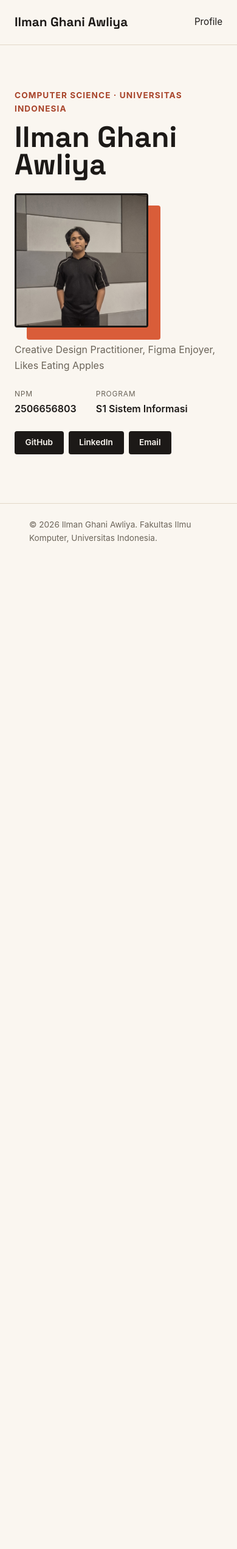
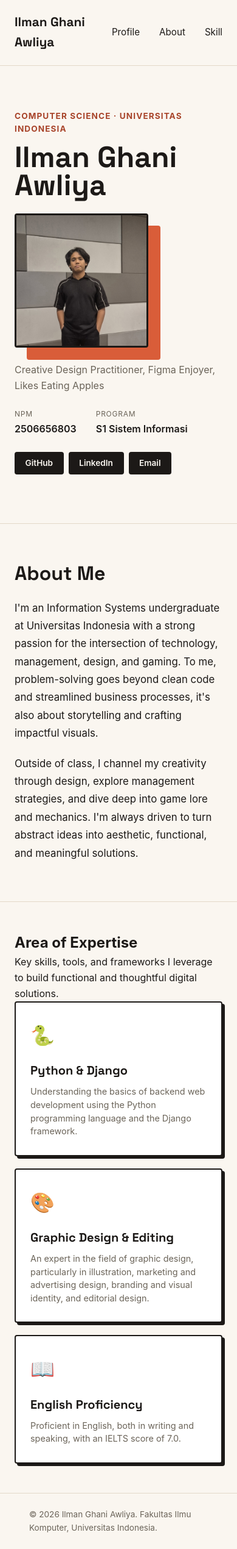
Before and after one commit to IlmanMaman/myportofolio, a Django app: page / in a window 390 px wide. Shown: the whole page at 61% size. Before the commit the page ends 890 px from the top, so only its background shows below. Run offline with Django 5.2, Linux system fonts and the light colour scheme.

Commit message:
Assignment 01 complete: Add About Me and Skills sections with responsive custom CSS and complete README reflections

```diff
--- a/static/css/style.css
+++ b/static/css/style.css
@@ -195,3 +195,107 @@ h1, .brand {
         justify-content: flex-start;
     }
 }
+
+.about-section {
+    padding: 4rem 0;
+    border-top: 1px solid var(--line);
+}
+
+.about-section .section-title {
+    font-family: "Space Grotesk", -apple-system, sans-serif;
+    font-size: clamp(2rem, 4vw, 2.75rem);
+    line-height: 1.1;
+    color: var(--ink);
+    margin-bottom: 1.5rem;
+}
+
+.about-content {
+    max-width: 720px;
+}
+
+.about-content p {
+    font-size: 1.05rem;
+    color: var(--ink);
+    line-height: 1.75;
+    margin-bottom: 1.25rem;
+}
+
+.about-content p:last-child {
+    margin-bottom: 0;
+}
+
+.skills-section {
+    padding: 4rem 0 5rem;
+    border-top: 1px solid var(--line);
+}
+
+.skills-header {
+    margin-bottom: 2.5rem;
+}
+
+.skills-header h2 {
+    font-family: "Space Grotesk", -apple-system, sans-serif;
+    font-size: clamp(2rem, 4vw, 2.75rem);
+    line-height: 1.1;
+    color: var(--ink);
+    margin-bottom: 0.5rem;
+}
+
+.skills-subtitle {
+    color: var(--text-muted);
+    font-size: 1rem;
+    max-width: 540px;
+}
+
+.skills-container {
+    display: grid;
+    grid-template-columns: repeat(3, 1fr);
+    gap: 1.5rem;
+}
+
+.skill-card {
+    background-color: #ffffff;
+    border: 2px solid var(--ink);
+    border-radius: var(--radius);
+    padding: 1.75rem 1.5rem;
+    display: flex;
+    flex-direction: column;
+    justify-content: space-between;
+    box-shadow: 4px 4px 0px var(--ink);
+    transition: transform 0.2s ease, box-shadow 0.2s ease;
+}
+
+.skill-card:hover {
+    transform: translate(-3px, -3px);
+    box-shadow: 7px 7px 0px var(--accent);
+}
+
+.skill-icon {
+    font-size: 2rem;
+    margin-bottom: 1rem;
+}
+
+.skill-name {
+    font-family: "Space Grotesk", -apple-system, sans-serif;
+    font-size: 1.25rem;
+    font-weight: 700;
+    color: var(--ink);
+    margin-bottom: 0.5rem;
+}
+
+.skill-description {
+    font-size: 0.9rem;
+    color: var(--text-muted);
+    line-height: 1.5;
+}
+
+@media (max-width: 600px) {
+    .skills-container {
+        grid-template-columns: 1fr;
+        gap: 1.25rem;
+    }
+
+    .skills-section {
+        padding: 3rem 0;
+    }
+}
--- a/templates/index.html
+++ b/templates/index.html
@@ -15,6 +15,8 @@
             <a href="#profile" class="brand">Ilman Ghani Awliya</a>
             <nav>
                 <a href="#profile">Profile</a>
+                <a href="#about">About</a>
+                <a href="#skills">Skill</a>
             </nav>
         </div>
     </header>
@@ -44,13 +46,61 @@
                     </dl>
                     <div class="social-links">
                         <a href="https://github.com/IlmanMaman" class="social-link">GitHub</a>
-                        <a href="www.linkedin.com/in/ilmanghani" class="social-link">LinkedIn</a>
+                        <a href="https://linkedin.com/in/ilmanghani/" class="social-link">LinkedIn</a>
                         <a href="mailto:mail.ilmanghani@gmail.com" class="social-link">Email</a>
                     </div>
                 </div>
             </div>
         </section>
+
+        <section class="about-section" id="about">
+            <div class="container">
+                <h2 class="section-title">About Me</h2>
+                <div class="about-content">
+                    <p>
+                        I'm an Information Systems undergraduate at Universitas Indonesia with a strong passion for the intersection of technology, management, design, and gaming. To me, problem-solving goes beyond clean code and streamlined business processes, it's also about storytelling and crafting impactful visuals.
+                    </p>
+                    <p>
+                        Outside of class, I channel my creativity through design, explore management strategies, and dive deep into game lore and mechanics. I'm always driven to turn abstract ideas into aesthetic, functional, and meaningful solutions.
+                    </p>
+                </div>
+            </div>
+        </section>
+
+        <section class="skills-section" id="skills">
+            <div class="container">
+                <h2 class="section-title">Area of Expertise</h2>
+                <p class="section-subtitle">Key skills, tools, and frameworks I leverage to build functional and thoughtful digital solutions.</p>
+
+                <div class="skills-container">
+                    <article class="skill-card">
+                        <div class="skill-icon">🐍</div>
+                        <h3 class="skill-name">Python & Django</h3>
+                        <p class="skill-description">
+                            Understanding the basics of backend web development using the Python programming language and the Django framework.
+                        </p>
+                    </article>
+
+                    <article class="skill-card">
+                        <div class="skill-icon">🎨</div>
+                        <h3 class="skill-name">Graphic Design & Editing</h3>
+                        <p class="skill-description">
+                            An expert in the field of graphic design, particularly in illustration, marketing and advertising design, branding and visual identity, and editorial design.
+                        </p>
+                    </article>
+
+                    <article class="skill-card">
+                        <div class="skill-icon">📖</div>
+                        <h3 class="skill-name">English Proficiency</h3>
+                        <p class="skill-description">
+                            Proficient in English, both in writing and speaking, with an IELTS score of 7.0.
+                        </p>
+                    </article>
+                </div>
+            </div>
+        </section>
     </main>
+
     <footer class="site-footer">
         <div class="container">
             <p>&copy; 2026 Ilman Ghani Awliya. Fakultas Ilmu Komputer, Universitas Indonesia.</p>
```
Also changed, not shown: README.md.
